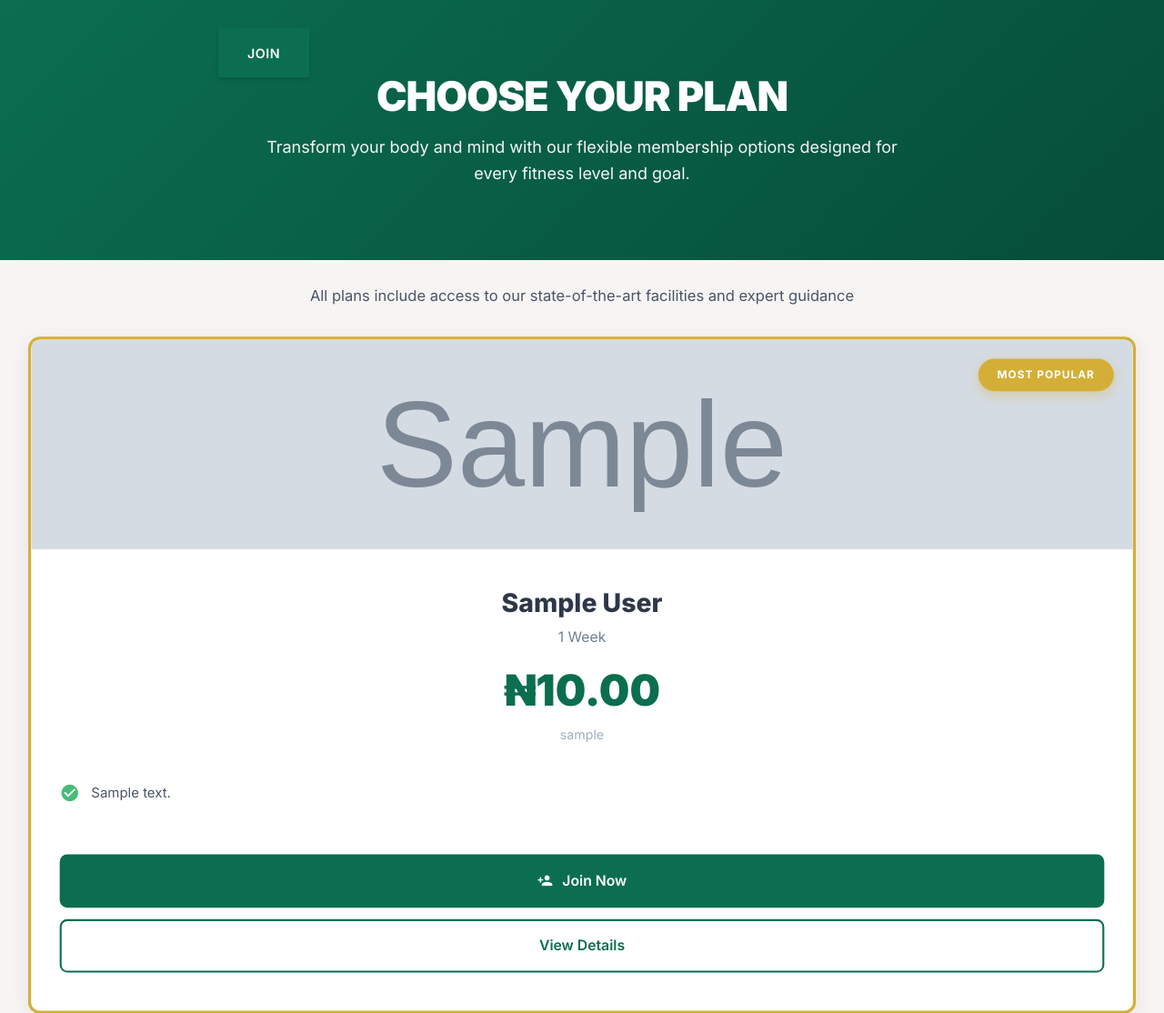
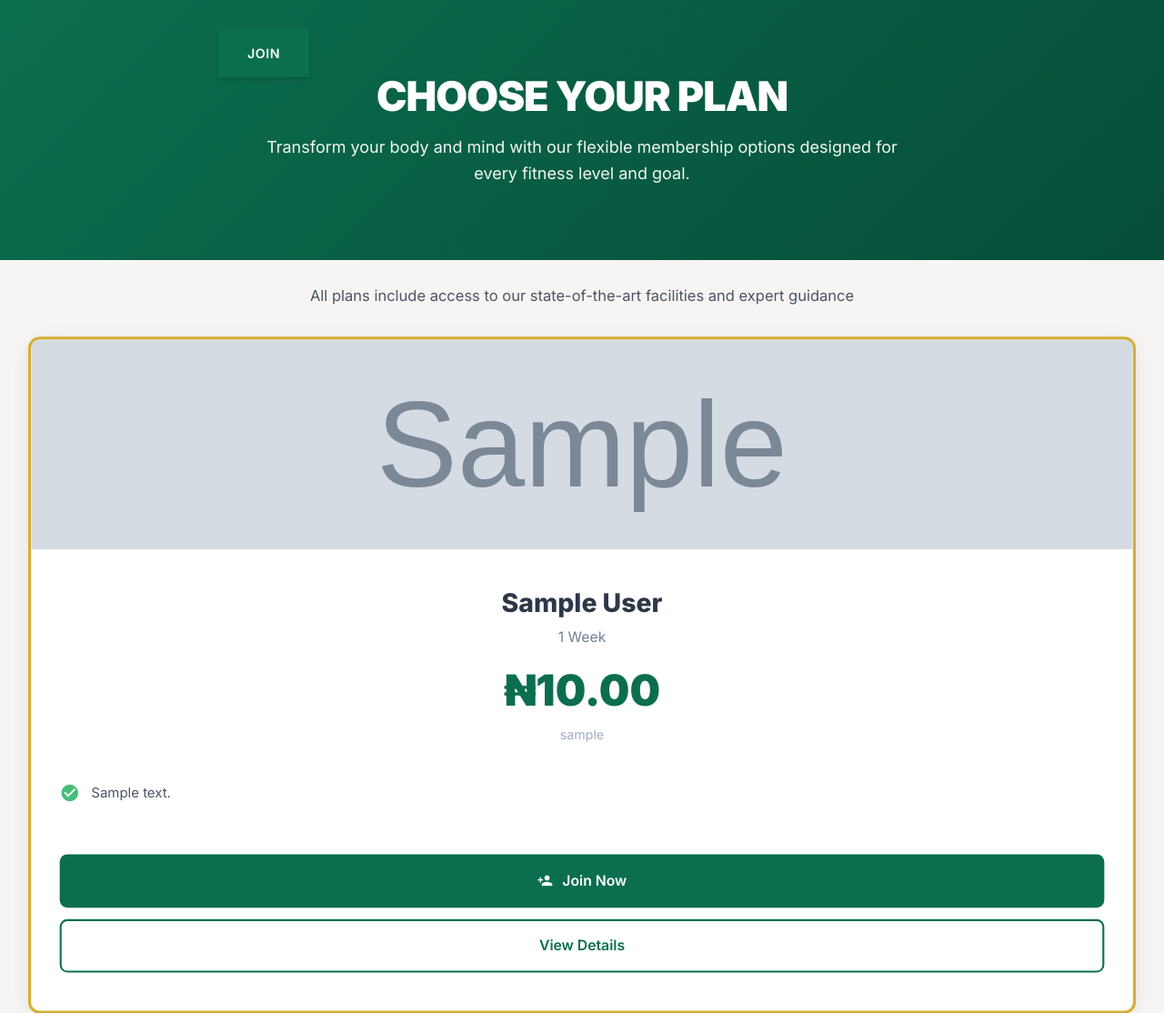
Before and after one commit to ojsys/magma7_proj, a Django app: page /memberships/plans/ in a window 1280 px wide. Shown: the part 121-1235 px from the top of the page at 91% size. Run offline with Django 5.2, Linux system fonts and the light colour scheme; tables that the repository leaves empty hold one stand-in row (values such as "Sample post"); grey boxes marked "Sample" are stand-in pictures; parts of the project's set-up code (start-up, migrations or seed data) failed here and were passed over.

Commit message:
updated plans

```diff
--- a/memberships/templates/memberships/plans.html
+++ b/memberships/templates/memberships/plans.html
@@ -382,11 +382,6 @@
       {% for plan in plans %}
         <div class="pricing-card {% if plan.is_featured %}featured{% endif %}">
 
-          <!-- Featured Badge -->
-          {% if plan.is_featured %}
-            <div class="pricing-badge">Most Popular</div>
-          {% endif %}
-
           <!-- Plan Image -->
           {% if plan.image_url %}
             <div class="pricing-image">
```
